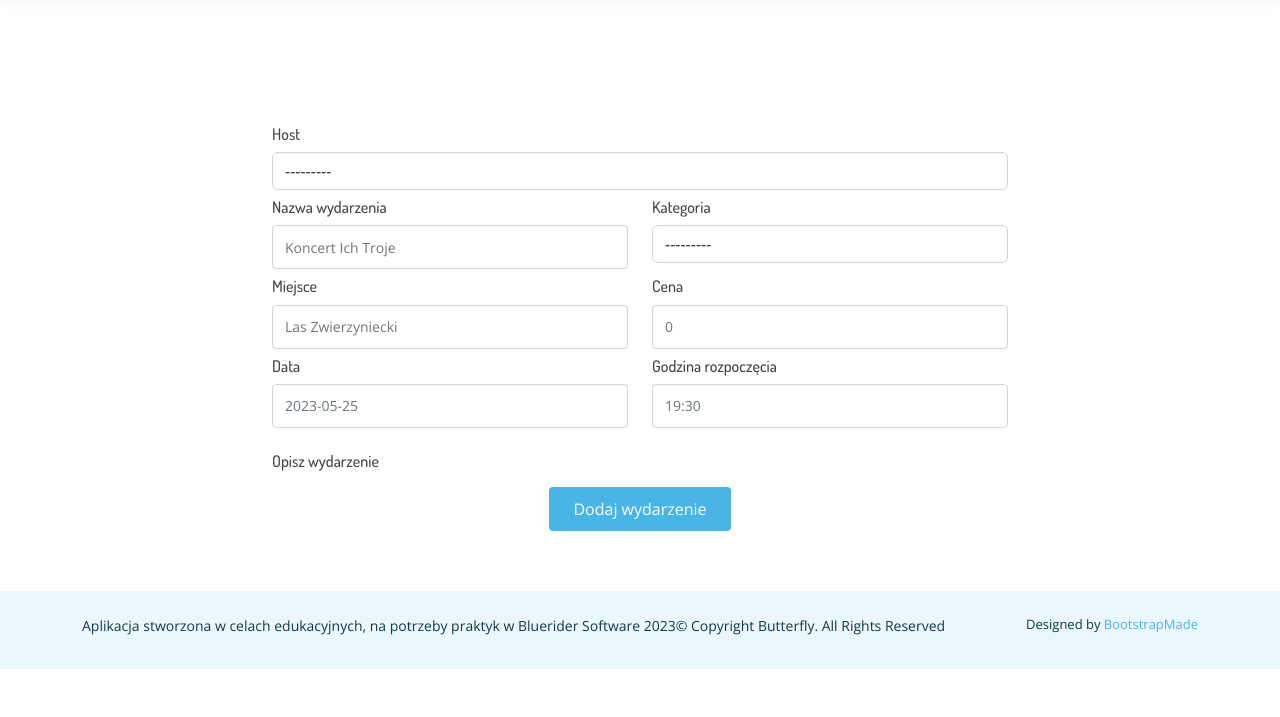
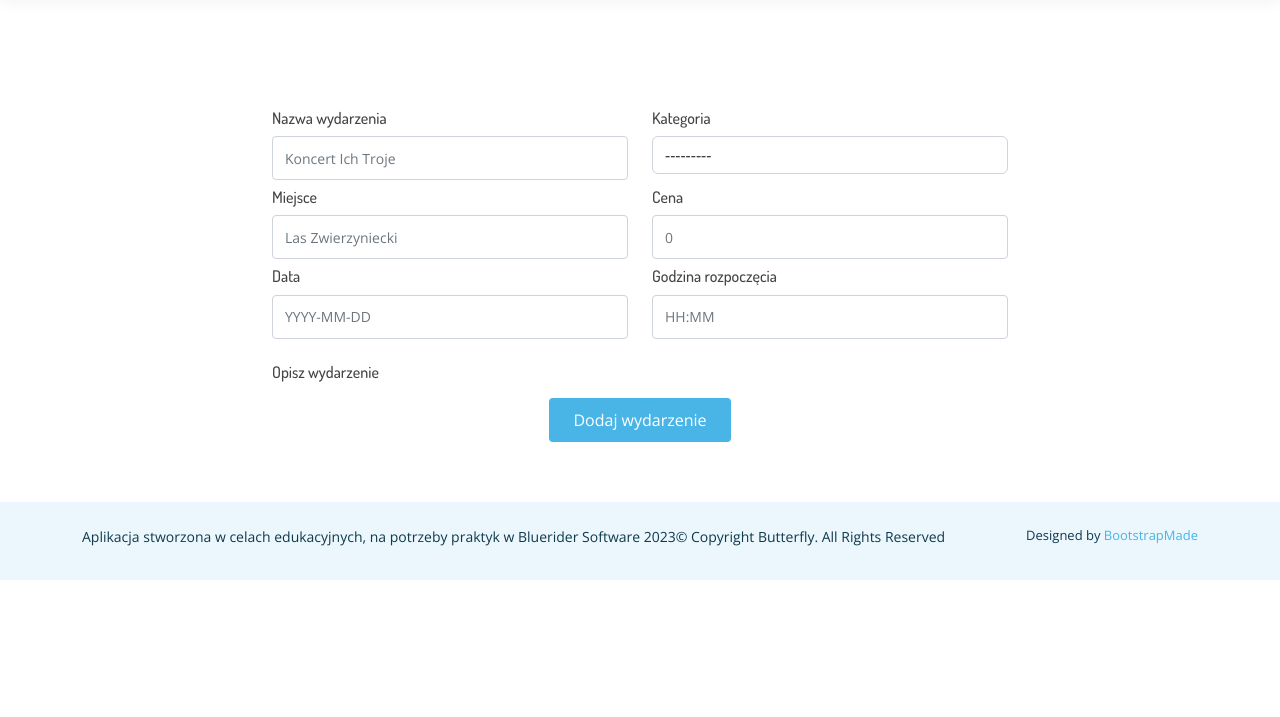
Before and after one commit to Hizey/CoSieDziejeSie, a Django app: page /create-room/ in a window 1280 px wide. Shown: the part 83-800 px from the top of the page. Run offline with Django 4.2, Linux system fonts and the light colour scheme; a user stored in the database is signed in; data comes from the database, SQL or seed files in the repository; some libraries are stand-ins or nearby versions.

Commit message:
create-room form improvement

```diff
--- a/wydarzenia/forms.py
+++ b/wydarzenia/forms.py
@@ -9,10 +9,9 @@ from .models import Room
 class RoomForm(ModelForm):
     class Meta:
         model = Room
-        fields = ('host', 'name', 'topic', 'location', 'date', 'time', 'price', 'description')
+        fields = ('name', 'topic', 'location', 'date', 'time', 'price', 'description')
         labels = {
             'description': "",
-            'host': "",
             'topic': "",
             'name': "",
             'price': "",
@@ -21,12 +20,11 @@ class RoomForm(ModelForm):
             'location': "",
         }
         widgets = {
-            'host': forms.Select(attrs={'class': 'form-control', 'placeholder': 'Host'}),
             'topic': forms.Select(attrs={'class': 'form-control', 'placeholder': 'Dla dzieci'}),
             'name': forms.TextInput(attrs={'class': 'form-control', 'placeholder': 'Koncert Ich Troje'}),
             'price': forms.TextInput(attrs={'class': 'form-control', 'placeholder': '0'}),
-            'date': forms.DateInput(attrs={'class': 'form-control', 'placeholder': '2023-05-25'}),
-            'time': forms.TimeInput(attrs={'class': 'form-control', 'placeholder': '19:30'}),
+            'date': forms.DateInput(attrs={'class': 'form-control', 'placeholder': 'YYYY-MM-DD'}),
+            'time': forms.TimeInput(attrs={'class': 'form-control', 'placeholder': 'HH:MM'}),
             'location': forms.TextInput(attrs={'class': 'form-control', 'placeholder': 'Las Zwierzyniecki'}),
             'description': TinyMCE(attrs={"cols": 80, "rows": 30, "class": "form-control"})
         }
--- a/wydarzenia/templates/wydarzenia/room_form.html
+++ b/wydarzenia/templates/wydarzenia/room_form.html
@@ -7,15 +7,15 @@
         <div class="row row mt-5 d-flex justify-content-center" >
 
           <div class="col-lg-8 mt-5 mt-lg-0">
-
+            {% if submitted %}
+            <div class="section-title">
+              <h2>Zapisano wydarzenie</h2>
+              <p> <a href="/">Zobacz wszystkie wydarzenia</a> </p>
+            </div>
+            {% else %}
             <form action="" method="POST" role="form" class="php-email-form">
                 {% csrf_token %}
                 {{form.media}}
-
-              <div class="form-group mt-3">
-                <h6>Host</h6>
-                {{ form.host }}
-              </div>
 
               <div class="row">
                 <div class="col-md-6 form-group">
@@ -60,6 +60,7 @@
 
               <div class="text-center"><a href="#"><button type="submit">Dodaj wydarzenie</button></a></div>
             </form>
+            {% endif %}
           </div>
 
         </div>
--- a/wydarzenia/views.py
+++ b/wydarzenia/views.py
@@ -119,14 +119,20 @@ def profile(request, pk):
 
 @login_required(login_url="login")
 def create_room(request):
-
+    submitted = False
     if request.method == "POST":
         form = RoomForm(request.POST)
         if form.is_valid():
-            form.save()
-            return redirect("home")
-    form = RoomForm()
-    return render(request, "wydarzenia/room_form.html", {"form": form})
+            room = form.save(commit=False)
+            room.host = request.user
+            room.save()
+            return HttpResponseRedirect("/create-room?submitted=True")
+    else:
+        form = RoomForm
+        if 'submitted' in request.GET:
+            submitted = True
+
+    return render(request, "wydarzenia/room_form.html", {"form": form, 'submitted': submitted})
 
 
 @login_required(login_url="login")
```
Also changed, not shown: wydarzenia/migrations/0019_remove_room_time_alter_room_date.py (added), wydarzenia/migrations/0020_room_time_alter_room_date.py (added).
